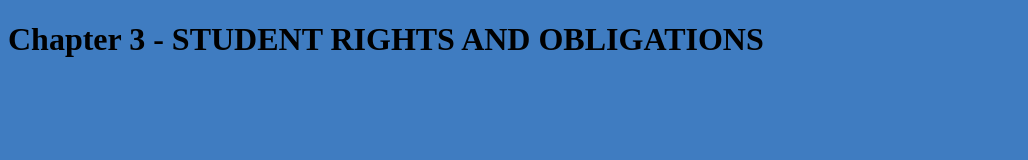
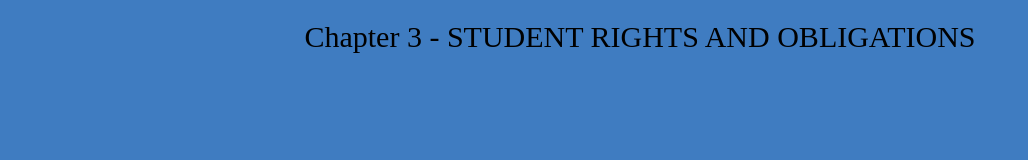
Before and after one commit to Edmund020412/Grade-8-Computing, a plain HTML site: page Edmund, Glen, Jeremy, Casey and Ashlyne/index.html in a window 1280 px wide. Shown: the whole page, without its empty margins (0-1028 px from the left). Drawn offline with Linux system fonts and the light colour scheme.

Commit message:
Update style.css

```diff
--- a/Edmund, Glen, Jeremy, Casey and Ashlyne/style.css
+++ b/Edmund, Glen, Jeremy, Casey and Ashlyne/style.css
@@ -1,3 +1,14 @@
 body {
     background-color: rgba(18, 93, 179, 0.808);
 }
+
+h1 {
+
+    font-family: 'Times New Roman', Times, serif;
+    font-size: 30px;
+    font-weight: 300;
+    text-align: center;
+}
+h1:hover{
+    color:rgb(139, 231, 47);
+}
```
